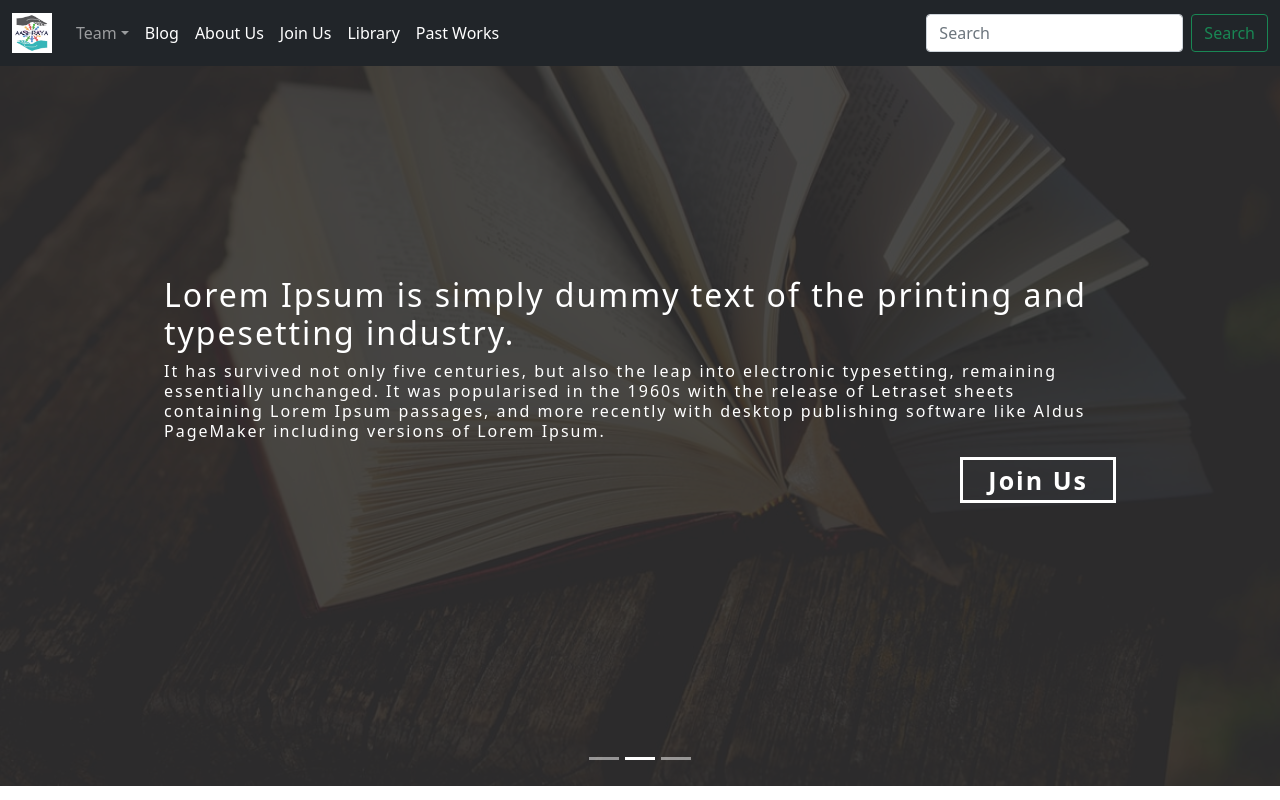
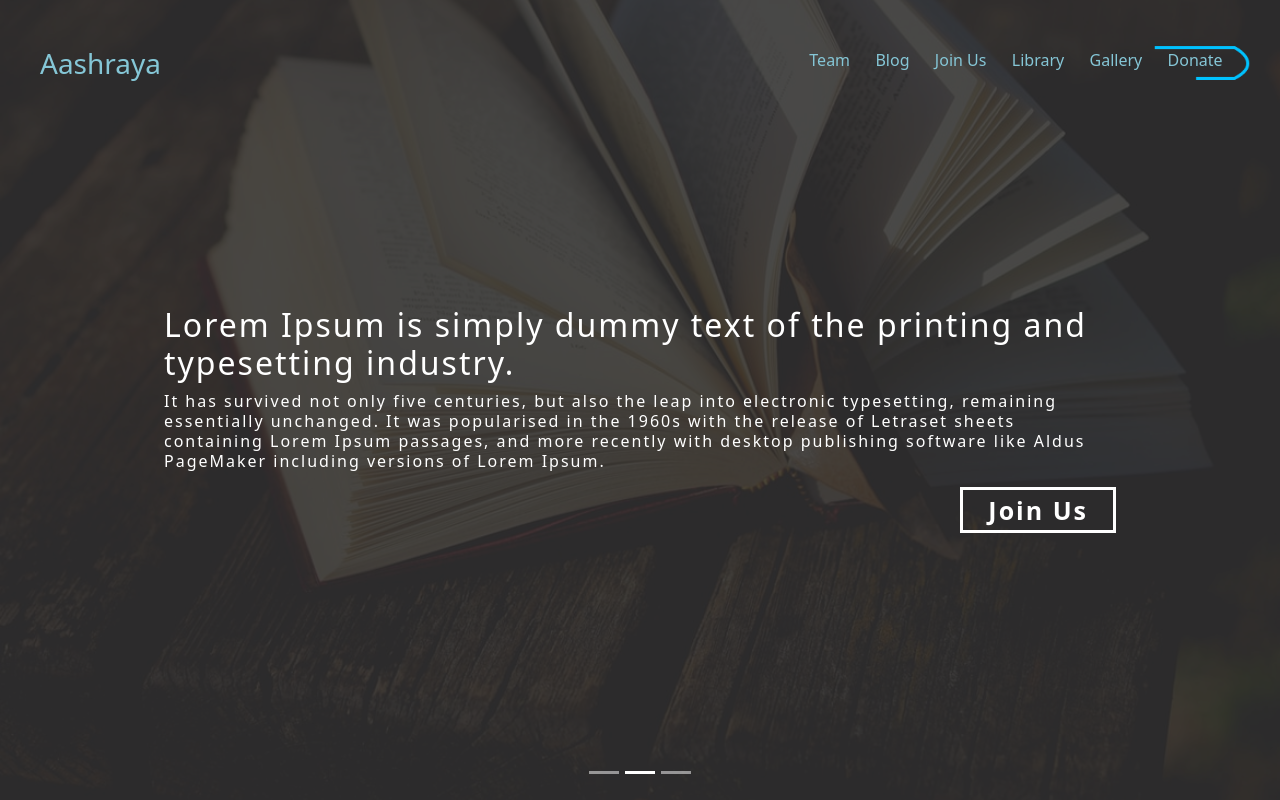
Before and after one commit to AashrayaTechTeam/website, a React (Create React App) app: page / in a window 1280 px wide. Shown: the top 800 px of the page. Built offline with nearby package versions, Linux system fonts and the light colour scheme.

Commit message:
update navbar

```diff
--- a/src/App.js
+++ b/src/App.js
@@ -1,10 +1,11 @@
 import { BrowserRouter as  Router,Switch,Route } from 'react-router-dom';
-import Navbar from './COMPONENTS/HEADER/Navbar';
+// import Navbar from './COMPONENTS/HEADER/Navbar';
 import Home from './COMPONENTS/HOME__PAGE/Home';
 import $ from 'jquery';
 import 'bootstrap/dist/css/bootstrap.min.css';
 import PastWorks from './COMPONENTS/PAST_WORKS/pastworks';
 import Footer from './COMPONENTS/FOOTER/Footer';
+import Navbar from './components/Navbar/Navbar';
 import Join_us from './COMPONENTS/JOIN US/Join_us';
 import Display_representatives from './COMPONENTS/ADMIN/MANAGE STATE REPRESENTATIVE/Display_representatives';
 function App() {
--- a/src/COMPONENTS/HOME__PAGE/SLIDESHOW/SlideShow.js
+++ b/src/COMPONENTS/HOME__PAGE/SLIDESHOW/SlideShow.js
@@ -35,7 +35,7 @@ function SlideShow() {
       <Carousel interval={3000} indicatorLabels={false} controls={false}>
         {imageArray.map((element, i) => {
           return (
-            <Carousel.Item style={{ height: "90vh" }}>
+            <Carousel.Item style={{ height: "100vh" }}>
               <div
                 className="bg-image"
                 style={{
--- a/src/COMPONENTS/HOME__PAGE/SLIDESHOW/slideShow.css
+++ b/src/COMPONENTS/HOME__PAGE/SLIDESHOW/slideShow.css
@@ -22,6 +22,8 @@
   position: relative;
   width: 100%;
   height: 100%;
+  top:10%;
+  margin: auto;
   color: white;
 }
 
--- a/src/components/Navbar/Navbar.js
+++ b/src/components/Navbar/Navbar.js
@@ -1,27 +1,42 @@
-import React from "react"
+import React , {useState , useEffect} from 'react'
+import { Link ,useHistory} from 'react-router-dom'
+import $ from 'jquery'
+import '../../styles/Navbar/Navbar.css'
+import donate from "../../ASSETS/donate-vector.png"
+function Navbar() {
 
-const Navbar = (props)=>{
-    return <div className="absolute px-8 py-5 z-10 w-full top-0">
-        <ul className="text-white flex justify-center link-list">
-            <li>
-                <u>Home</u>
-            </li>
-            <li>
-                Blogs
-            </li>
-            <li>
-                Donate
-            </li>
-        </ul>
-        <div className="absolute top-0 p-3 bg-white bg-opacity-40 text-white ">
-            <p className="text-sm text-black">
-                teams
-            </p>
-            <h3 className="text-center text-4xl font-bold text-black">
-                A
-            </h3>
-        </div>
+
+  window.addEventListener('scroll' , function(){
+    let res = window.scrollY;
+    if(res >= 150)
+      $("#navbar").css({'backgroundColor':'rgba(0, 0, 0, 0.822)' , 'padding':'10px 20px' , 'transition':'all 1s' })
+    else
+      $("#navbar").css({'backgroundColor':'transparent' , 'padding':'40px' })
+
+
+  })
+
+
+  return (
+    <div>
+      <nav id="navbar" className='navbar' style={{background:"transparent" , padding:"40px", width:"100%", height:"70px",
+    color:"white" , position:"fixed" , top:"0%" , left:"0%" , zIndex:"5"
+    }}>
+         <div class="nav-logo"><h3 class="logo">Aashraya</h3></div>
+
+<ul class="nav-links" id="links">
+  <li><a href="#">Team</a></li>
+  <li><a href="#">Blog</a></li>
+  <li><a href="#">Join Us</a></li>
+  <li><a href="#">Library</a></li>
+  <li><a href="#">Gallery</a></li>
+  <li><a href="#">Donate</a></li>
+  <img src={donate} style={{position:"absolute" , right:"1%" , width:"120px"}} />
+</ul>
+      </nav>
     </div>
+
+  )
 }
 
 export default Navbar
--- /dev/null
+++ b/src/styles/Navbar/Navbar.css
@@ -0,0 +1,63 @@
+*,
+*:before,
+*:after {
+  padding: 0;
+  margin: 0;
+  box-sizing: border-box;
+}
+
+/* nav */
+.navbar {
+    display: flex;
+    justify-content: space-between;
+    align-items: center;
+  }
+  .nav-logo {
+    font-size: 36px;
+    color: #85c6d6;
+  }
+
+  /* nav-links */
+  .nav-links {
+    display: flex;
+    list-style: none;
+    justify-content: space-evenly;
+    width: 40%;
+    gap: 0.5em;
+  }
+  .nav-links li a {
+    line-height: 2.5;
+    font-weight: 100;
+    text-decoration: none;
+    position: relative;
+    color: #85c6d6;
+    overflow: hidden;
+  }
+  .nav-links li a:hover,
+  .copyright a:hover {
+    color: #e92d85;
+    transition: all 0.6s ease-in-out;
+  }
+  .nav-links li a::after,
+  .copyright a::after {
+    content: '';
+    position: absolute;
+    z-index: -1;
+    right: 0;
+    width: 0;
+    bottom: -5px;
+    background: #e92d85;
+    height: 4px;
+    transition: all 0.6s ease-in-out;
+  }
+  .nav-links li a:hover:after,
+  .nav-links li a:focus:after,
+  .nav-links li a:active:after,
+  .copyright a:hover:after,
+  .copyright a:focus:after,
+  .copyright a:active:after {
+    left: 0;
+    right: auto;
+    width: 100%;
+    z-index: 0;
+  }
```
